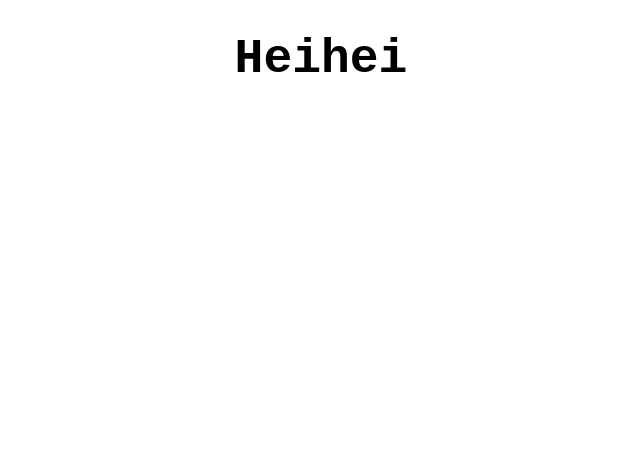
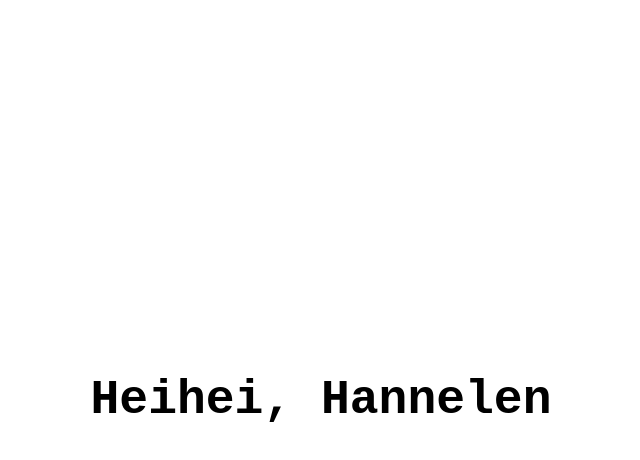
Before and after one commit to boyum/hannelen.com, a plain HTML site: page index.html in a window 1280 px wide. Shown: the whole page, without its empty margins (319-959 px from the left). Drawn offline with Linux system fonts and the light colour scheme.

```diff
--- a/index.html
+++ b/index.html
@@ -13,6 +13,7 @@
             font-family: monospace;
             justify-content: center;
             margin: 0;
+            min-height: 100vh;
             padding: 0;
         }
 
@@ -22,6 +23,6 @@
     </style>
 </head>
 <body>
-    <h1>Heihei</h1>
+    <h1>Heihei, Hannelen</h1>
 </body>
 </html>
```
